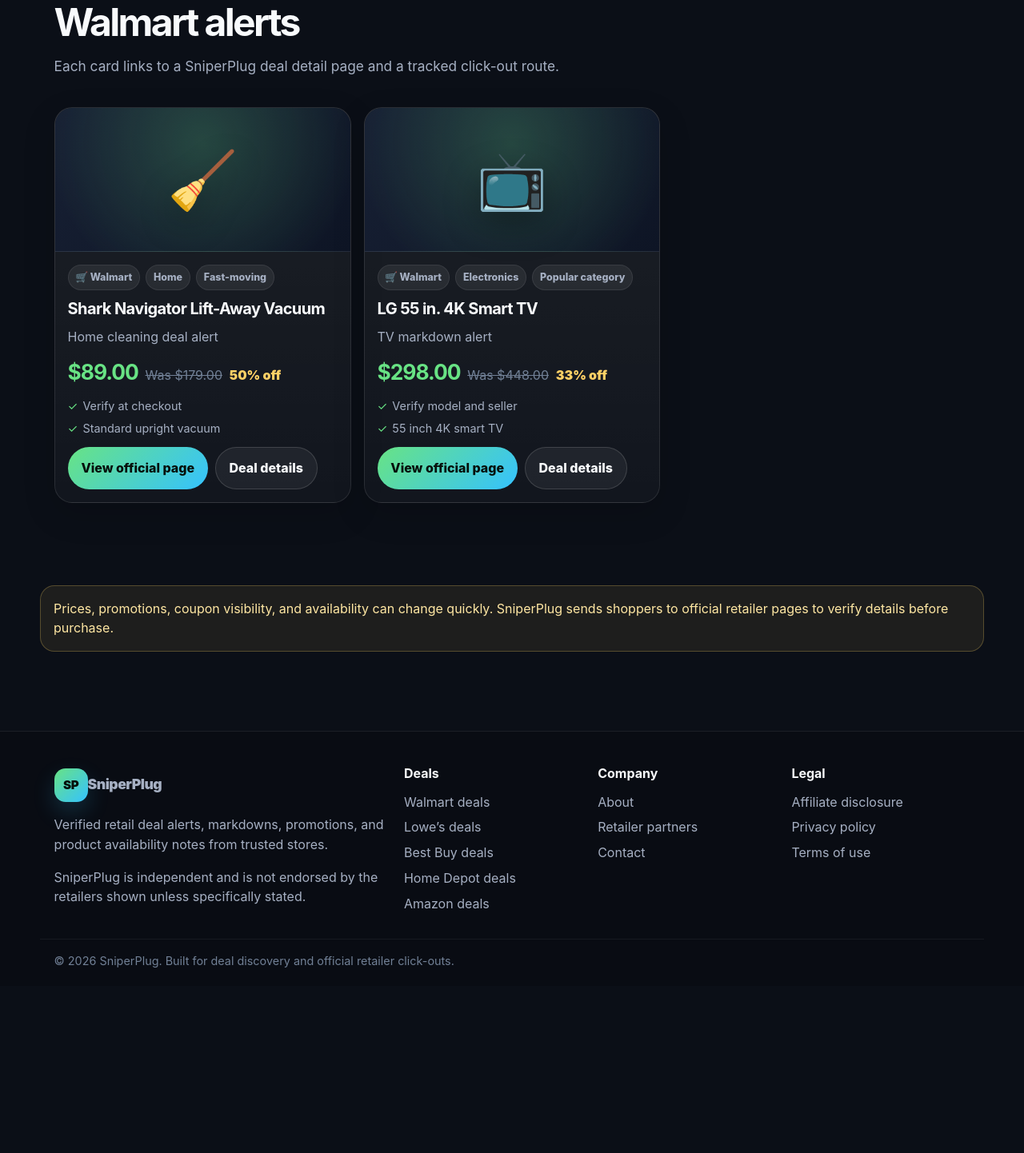
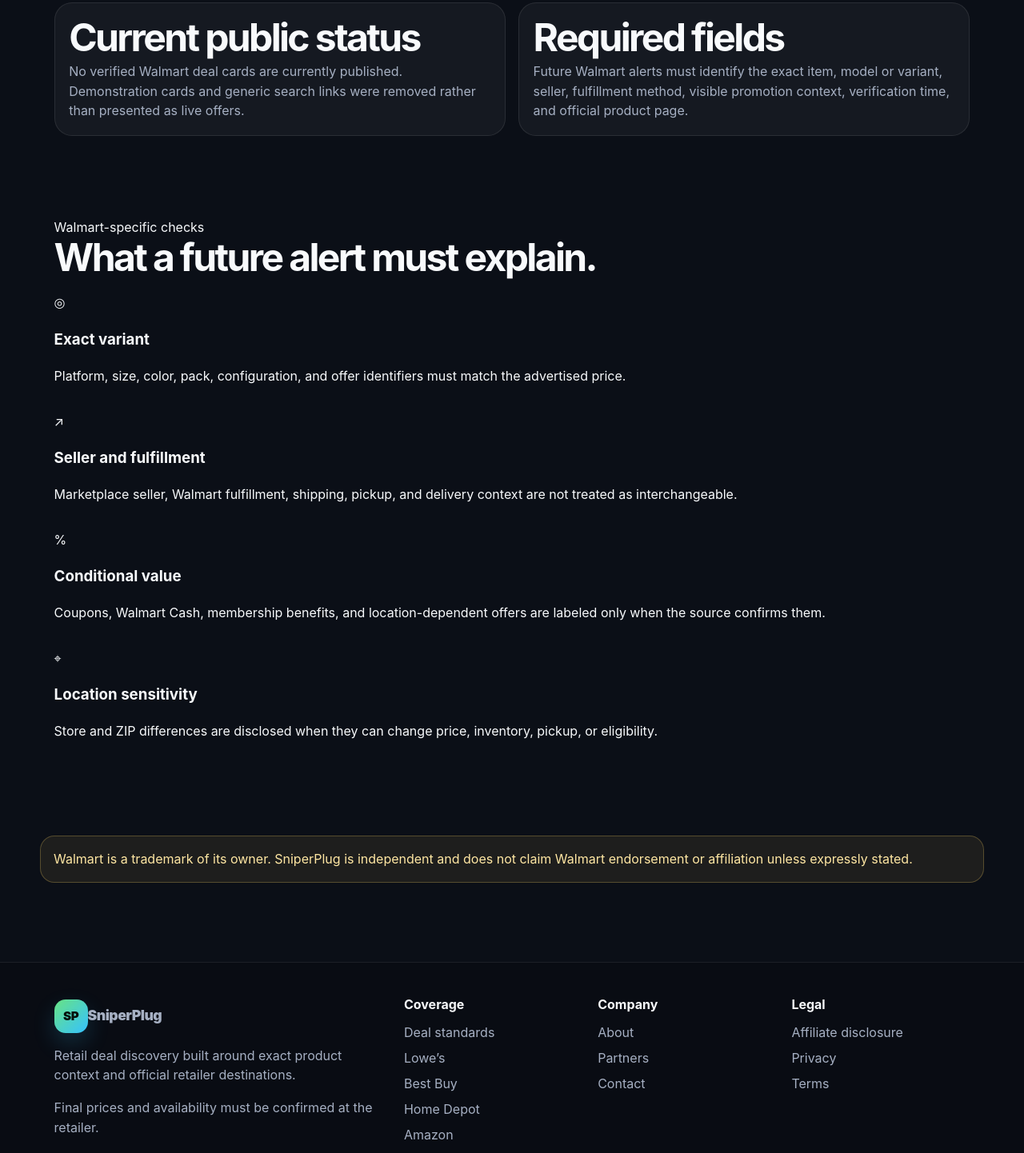
Before and after one commit to UglyGameFace/SniperPlug-Site, a website: page deals/walmart/index.html in a window 1280 px wide. Shown: the part 606-2048 px from the top of the page at 80% size. Before the commit the page ends 1839 px from the top, so only its background shows below. Drawn offline with Linux system fonts and the light colour scheme.

Commit message:
Make Walmart coverage page truthful

```diff
--- a/deals/walmart/index.html
+++ b/deals/walmart/index.html
@@ -3,104 +3,24 @@
 <head>
   <meta charset="utf-8">
   <meta name="viewport" content="width=device-width, initial-scale=1">
-  <title>Walmart Deals | SniperPlug</title>
-  <meta name="description" content="Walmart deal alerts, markdowns, and price-drop finds. Track Walmart offers, online promotions, rollback-style savings, and product availability notes. Prices and availability can change quickly and should be verified on Walmart before purchase.">
+  <title>Walmart Deal Coverage | SniperPlug</title>
+  <meta name="description" content="How SniperPlug evaluates Walmart price drops, variants, seller details, fulfillment, promotions, and location-sensitive availability before publishing.">
   <meta name="robots" content="index,follow">
-  <meta property="og:title" content="Walmart Deals | SniperPlug">
-  <meta property="og:description" content="Walmart deal alerts, markdowns, and price-drop finds. Track Walmart offers, online promotions, rollback-style savings, and product availability notes. Prices and availability can change quickly and should be verified on Walmart before purchase.">
-  <meta property="og:type" content="website">
-  <meta property="og:url" content="https://sniperplug.com">
+  <link rel="canonical" href="https://sniperplug.com/deals/walmart/">
   <meta name="theme-color" content="#0b0f17">
   <link rel="icon" href="/assets/favicon.svg" type="image/svg+xml">
   <link rel="stylesheet" href="/assets/css/styles.css">
-
 </head>
 <body>
   <a class="skip-link" href="#main">Skip to content</a>
-  <header class="site-header">
-    <div class="container header-inner">
-      <a class="brand" href="/" aria-label="SniperPlug home"><span class="brand-mark">SP</span><span>SniperPlug</span></a>
-      <nav class="nav" aria-label="Main navigation"><a class="" href="/">Home</a><a class="" href="/deals/">Deals</a><a class="active" href="/deals/walmart/">Walmart</a><a class="" href="/deals/lowes/">Lowe’s</a><a class="" href="/deals/best-buy/">Best Buy</a><a class="" href="/partners/">Partners</a></nav>
-      <a class="header-cta" href="/contact/">Get alerts</a>
-    </div>
-  </header>
+  <header class="site-header"><div class="container header-inner"><a class="brand" href="/" aria-label="SniperPlug home"><span class="brand-mark">SP</span><span>SniperPlug</span></a><nav class="nav" aria-label="Main navigation"><a href="/">Home</a><a href="/control-center/">Owner access</a><a href="/deals/">Deals</a><a class="active" href="/deals/walmart/">Walmart</a><a href="/deals/best-buy/">Best Buy</a><a href="/partners/">Partners</a></nav><a class="header-cta" href="/contact/">Contact us</a></div></header>
   <main id="main">
-
-<section class="page-hero compact">
-  <div class="container">
-    <span class="eyebrow">🛒 Store deal page</span>
-    <h1>Walmart deal alerts, markdowns, and price-drop finds.</h1>
-    <p>Track Walmart offers, online promotions, rollback-style savings, and product availability notes. Prices and availability can change quickly and should be verified on Walmart before purchase.</p>
-    <div class="hero-actions"><a class="btn primary" href="/deals/">All deals</a><a class="btn ghost" href="/affiliate-disclosure/">Affiliate disclosure</a></div>
-  </div>
-</section>
-<section class="section">
-  <div class="container section-head"><div><h2>Walmart alerts</h2><p class="section-lead">Each card links to a SniperPlug deal detail page and a tracked click-out route.</p></div></div>
-  <div class="container grid deal-grid">
-    <article class="deal-card" data-store="walmart" data-category="Home" data-title="shark navigator lift-away vacuum">
-      <a class="deal-media" href="/deal/walmart-shark-navigator-vacuum/" aria-label="View Shark Navigator Lift-Away Vacuum"><span>🧹</span></a>
-      <div class="deal-body">
-        <div class="deal-meta"><span>🛒 Walmart</span><span>Home</span><span>Fast-moving</span></div>
-        <h3><a href="/deal/walmart-shark-navigator-vacuum/">Shark Navigator Lift-Away Vacuum</a></h3>
-        <p>Home cleaning deal alert</p>
-        <div class="price-row"><strong>$89.00</strong><span class="was">Was $179.00</span><span class="save">50% off</span></div>
-        <div class="deal-proof"><span>Verify at checkout</span><span>Standard upright vacuum</span></div>
-        <div class="deal-actions">
-          <a class="btn primary" href="/go/walmart-shark-navigator-vacuum" rel="sponsored nofollow">View official page</a>
-          <a class="btn ghost" href="/deal/walmart-shark-navigator-vacuum/">Deal details</a>
-        </div>
-      </div>
-    </article>
-    <article class="deal-card" data-store="walmart" data-category="Electronics" data-title="lg 55 in. 4k smart tv">
-      <a class="deal-media" href="/deal/walmart-lg-55-4k-tv/" aria-label="View LG 55 in. 4K Smart TV"><span>📺</span></a>
-      <div class="deal-body">
-        <div class="deal-meta"><span>🛒 Walmart</span><span>Electronics</span><span>Popular category</span></div>
-        <h3><a href="/deal/walmart-lg-55-4k-tv/">LG 55 in. 4K Smart TV</a></h3>
-        <p>TV markdown alert</p>
-        <div class="price-row"><strong>$298.00</strong><span class="was">Was $448.00</span><span class="save">33% off</span></div>
-        <div class="deal-proof"><span>Verify model and seller</span><span>55 inch 4K smart TV</span></div>
-        <div class="deal-actions">
-          <a class="btn primary" href="/go/walmart-lg-55-4k-tv" rel="sponsored nofollow">View official page</a>
-          <a class="btn ghost" href="/deal/walmart-lg-55-4k-tv/">Deal details</a>
-        </div>
-      </div>
-    </article></div>
-</section>
-<section class="section">
-  <div class="container notice">Prices, promotions, coupon visibility, and availability can change quickly. SniperPlug sends shoppers to official retailer pages to verify details before purchase.</div>
-</section>
-
+    <section class="page-hero compact"><div class="container"><span class="eyebrow">Walmart coverage</span><h1>Variant, seller, fulfillment, and location context matter.</h1><p>SniperPlug evaluates Walmart offers only when an exact product destination and enough source context exist to distinguish the real discounted offer from unrelated variants or sellers.</p><div class="hero-actions"><a class="btn primary" href="/deals/">Deal standards</a><a class="btn ghost" href="/affiliate-disclosure/">Affiliate disclosure</a></div></div></section>
+    <section class="section"><div class="container two-col"><article class="info-card"><h2>Current public status</h2><p>No verified Walmart deal cards are currently published. Demonstration cards and generic search links were removed rather than presented as live offers.</p></article><article class="info-card"><h2>Required fields</h2><p>Future Walmart alerts must identify the exact item, model or variant, seller, fulfillment method, visible promotion context, verification time, and official product page.</p></article></div></section>
+    <section class="section section-soft"><div class="container section-head"><div><span class="section-kicker">Walmart-specific checks</span><h2>What a future alert must explain.</h2></div></div><div class="container grid capability-grid"><article class="capability-card"><span>◎</span><h3>Exact variant</h3><p>Platform, size, color, pack, configuration, and offer identifiers must match the advertised price.</p></article><article class="capability-card"><span>↗</span><h3>Seller and fulfillment</h3><p>Marketplace seller, Walmart fulfillment, shipping, pickup, and delivery context are not treated as interchangeable.</p></article><article class="capability-card"><span>%</span><h3>Conditional value</h3><p>Coupons, Walmart Cash, membership benefits, and location-dependent offers are labeled only when the source confirms them.</p></article><article class="capability-card"><span>⌖</span><h3>Location sensitivity</h3><p>Store and ZIP differences are disclosed when they can change price, inventory, pickup, or eligibility.</p></article></div></section>
+    <section class="section"><div class="container notice">Walmart is a trademark of its owner. SniperPlug is independent and does not claim Walmart endorsement or affiliation unless expressly stated.</div></section>
   </main>
-  <footer class="site-footer">
-    <div class="container footer-grid">
-      <div>
-        <a class="brand footer-brand" href="/"><span class="brand-mark">SP</span><span>SniperPlug</span></a>
-        <p>Verified retail deal alerts, markdowns, promotions, and product availability notes from trusted stores.</p>
-        <p class="mini">SniperPlug is independent and is not endorsed by the retailers shown unless specifically stated.</p>
-      </div>
-      <div>
-        <h4>Deals</h4>
-        <a href="/deals/walmart/">Walmart deals</a>
-        <a href="/deals/lowes/">Lowe’s deals</a>
-        <a href="/deals/best-buy/">Best Buy deals</a>
-        <a href="/deals/home-depot/">Home Depot deals</a>
-        <a href="/deals/amazon/">Amazon deals</a>
-      </div>
-      <div>
-        <h4>Company</h4>
-        <a href="/about/">About</a>
-        <a href="/partners/">Retailer partners</a>
-        <a href="/contact/">Contact</a>
-      </div>
-      <div>
-        <h4>Legal</h4>
-        <a href="/affiliate-disclosure/">Affiliate disclosure</a>
-        <a href="/privacy/">Privacy policy</a>
-        <a href="/terms/">Terms of use</a>
-      </div>
-    </div>
-    <div class="container footer-bottom">© 2026 SniperPlug. Built for deal discovery and official retailer click-outs.</div>
-  </footer>
+  <footer class="site-footer"><div class="container footer-grid"><div><a class="brand footer-brand" href="/"><span class="brand-mark">SP</span><span>SniperPlug</span></a><p>Retail deal discovery built around exact product context and official retailer destinations.</p><p class="mini">Final prices and availability must be confirmed at the retailer.</p></div><div><h4>Coverage</h4><a href="/deals/">Deal standards</a><a href="/deals/lowes/">Lowe’s</a><a href="/deals/best-buy/">Best Buy</a><a href="/deals/home-depot/">Home Depot</a><a href="/deals/amazon/">Amazon</a></div><div><h4>Company</h4><a href="/about/">About</a><a href="/partners/">Partners</a><a href="/contact/">Contact</a></div><div><h4>Legal</h4><a href="/affiliate-disclosure/">Affiliate disclosure</a><a href="/privacy/">Privacy</a><a href="/terms/">Terms</a></div></div><div class="container footer-bottom">© 2026 SniperPlug.</div></footer>
   <script src="/assets/js/site.js" defer></script>
 </body>
 </html>
```
